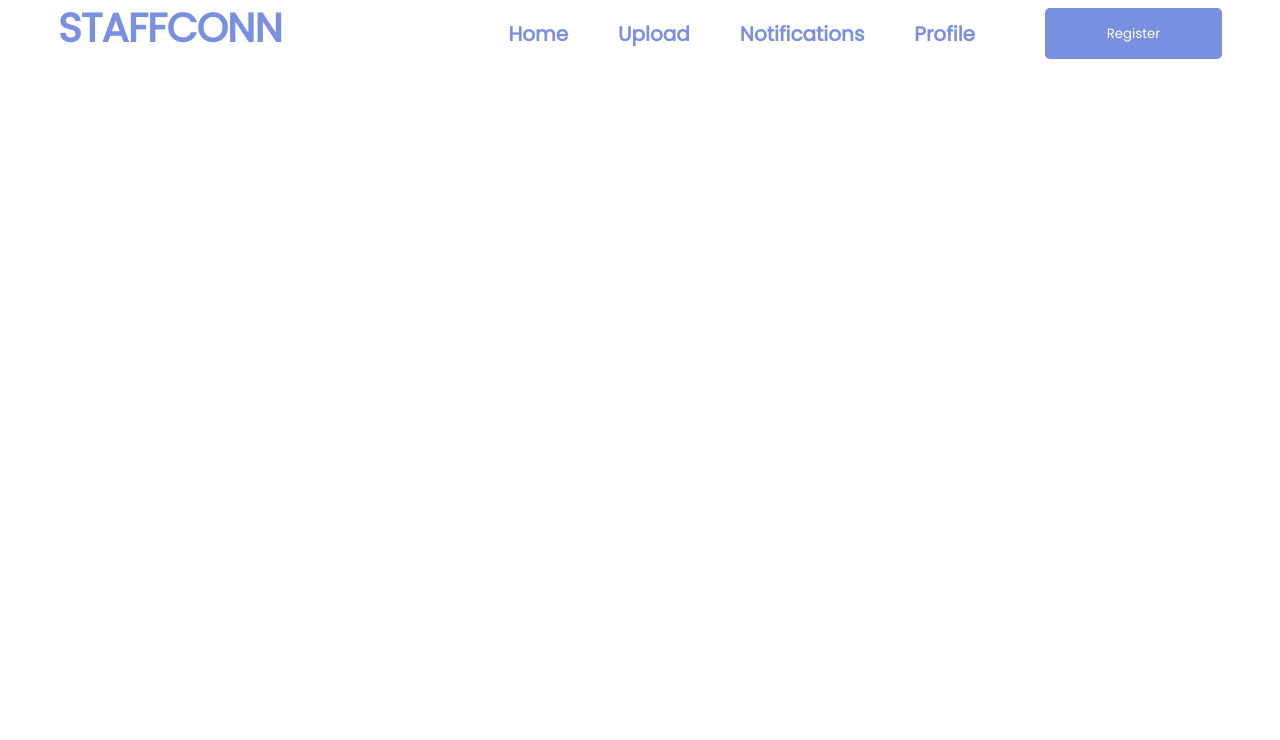
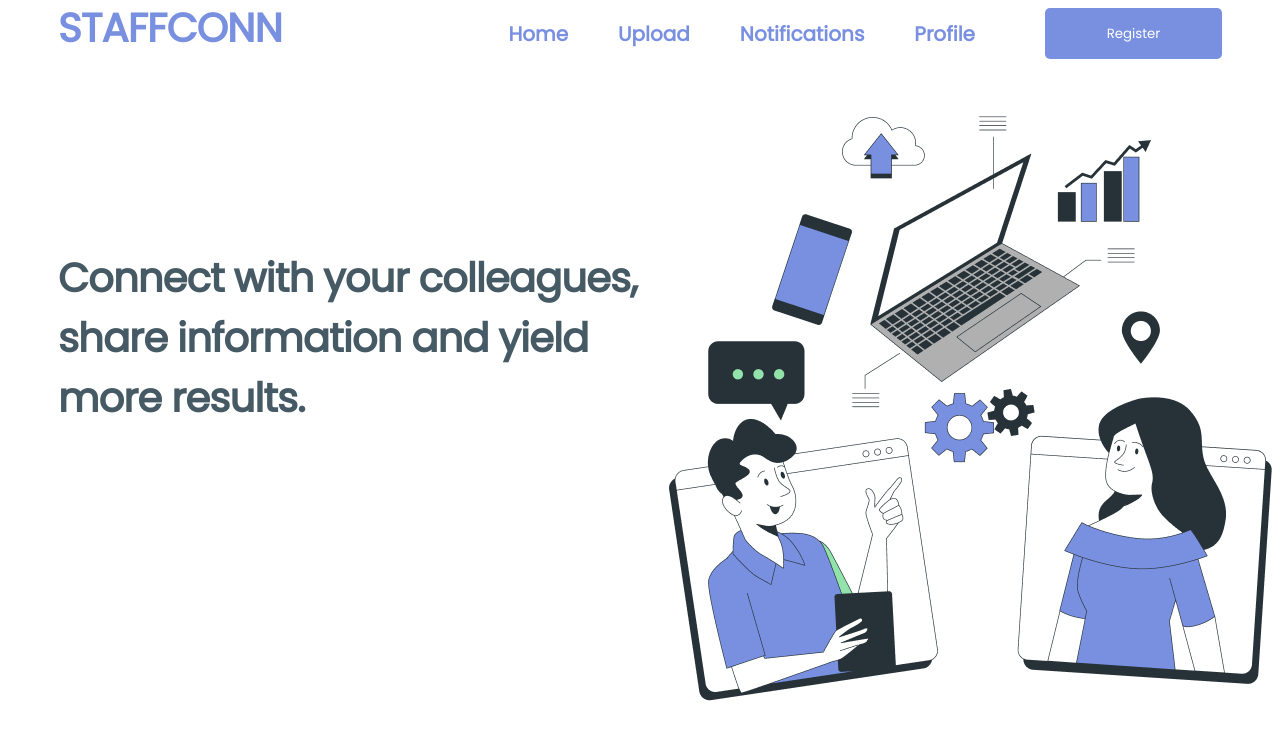
Before and after one commit to efosdan/staffconn, an Angular app: page / in a window 1280 px wide. Shown: the top 740 px of the page. Built offline with nearby package versions, Linux system fonts and the light colour scheme.

Commit message:
added the home page

```diff
--- a/src/app/app.component.css
+++ b/src/app/app.component.css
@@ -1,16 +1,5 @@
-.header {
-    display: flex;
-    flex-direction: row;
-    position: absolute;
-    width: 1512px;
-    height: 100px;
-    left: 0px;
-    top: 0px;
+@import url('https://fonts.googleapis.com/css2?family=Poppins&display=swap');
 
-    background-color: #1a8742
-    }
-
-    #logo{
-        color: #1a8742;
-        font-size: larger;
-    }
+body {
+   font-family: 'poppin'
+}
--- a/src/app/app.component.html
+++ b/src/app/app.component.html
@@ -1,2 +1,3 @@
 
 <app-header> </app-header>
+<app-home></app-home>
--- a/src/app/app.module.ts
+++ b/src/app/app.module.ts
@@ -4,11 +4,13 @@ import { BrowserModule } from '@angular/platform-browser';
 import { AppRoutingModule } from './app-routing.module';
 import { AppComponent } from './app.component';
 import { HeaderComponent } from './header/header.component';
+import { HomeComponent } from './home/home.component';
 
 @NgModule({
   declarations: [
     AppComponent,
-    HeaderComponent
+    HeaderComponent,
+    HomeComponent
   ],
   imports: [
     BrowserModule,
--- /dev/null
+++ b/src/app/home/home.component.css
@@ -0,0 +1,23 @@
+.home-container{
+    display: flex;
+    flex-direction: row;
+}
+
+.main-text-box{
+    align-items: center;
+
+    width: 610px;
+    height: 180px;
+    margin-left: 50px;
+    margin-top: 100px;
+    font-family: 'Poppins';
+    font-style: normal;
+    font-weight: 700;
+    font-size: 40px;
+    line-height: 150%;
+/* or 60px */
+
+    letter-spacing: -0.02em;
+
+    color: #455A64;
+}
--- /dev/null
+++ b/src/app/home/home.component.html
@@ -0,0 +1,11 @@
+<div class="home-container">
+    <div class="main-text-box">
+        <p>Connect with your colleagues,
+            share information and yield more results.
+        </p>
+    </div>
+    <div class="image-box">
+        <img src="../../assets/home_page_image.png" />
+    </div>
+
+</div>
```
Also changed, not shown: src/app/home/home.component.ts (added, +10 -0 lines), 1 other file (tests, documents, lock files or other folders).
